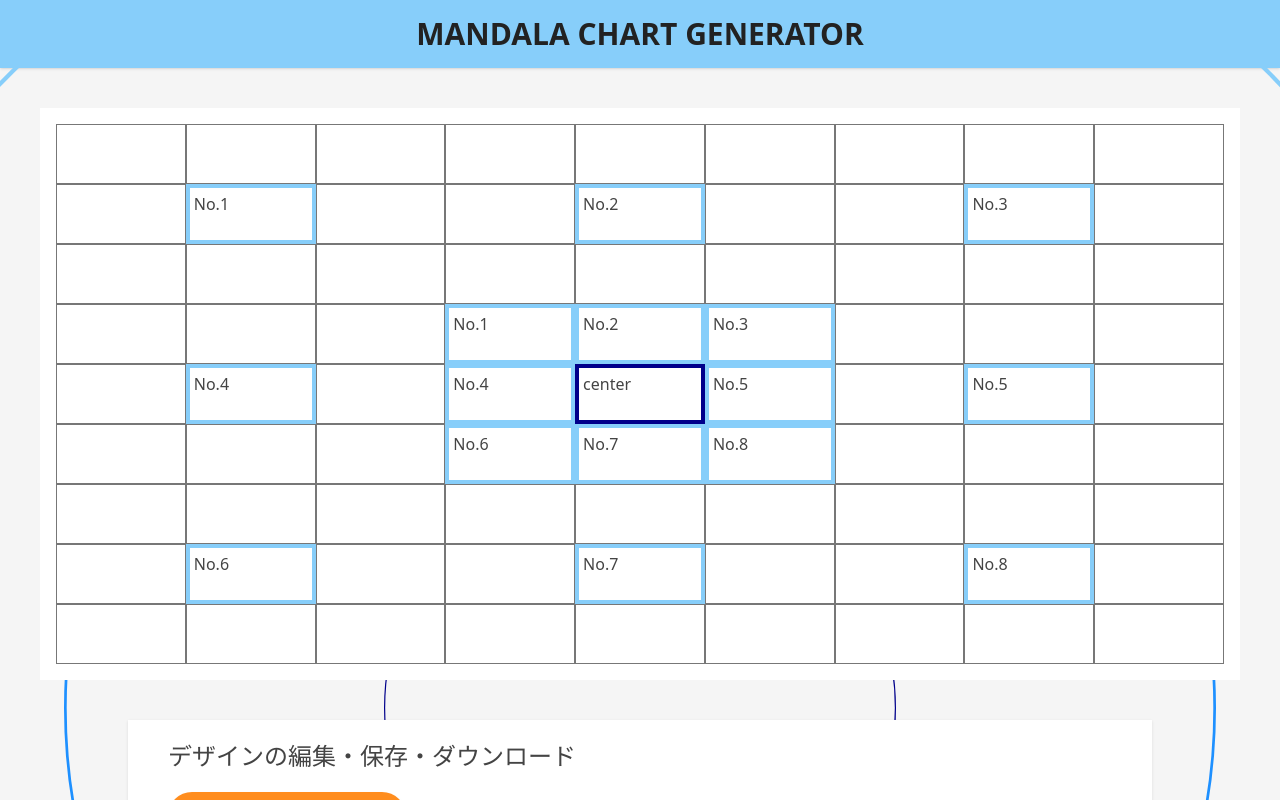
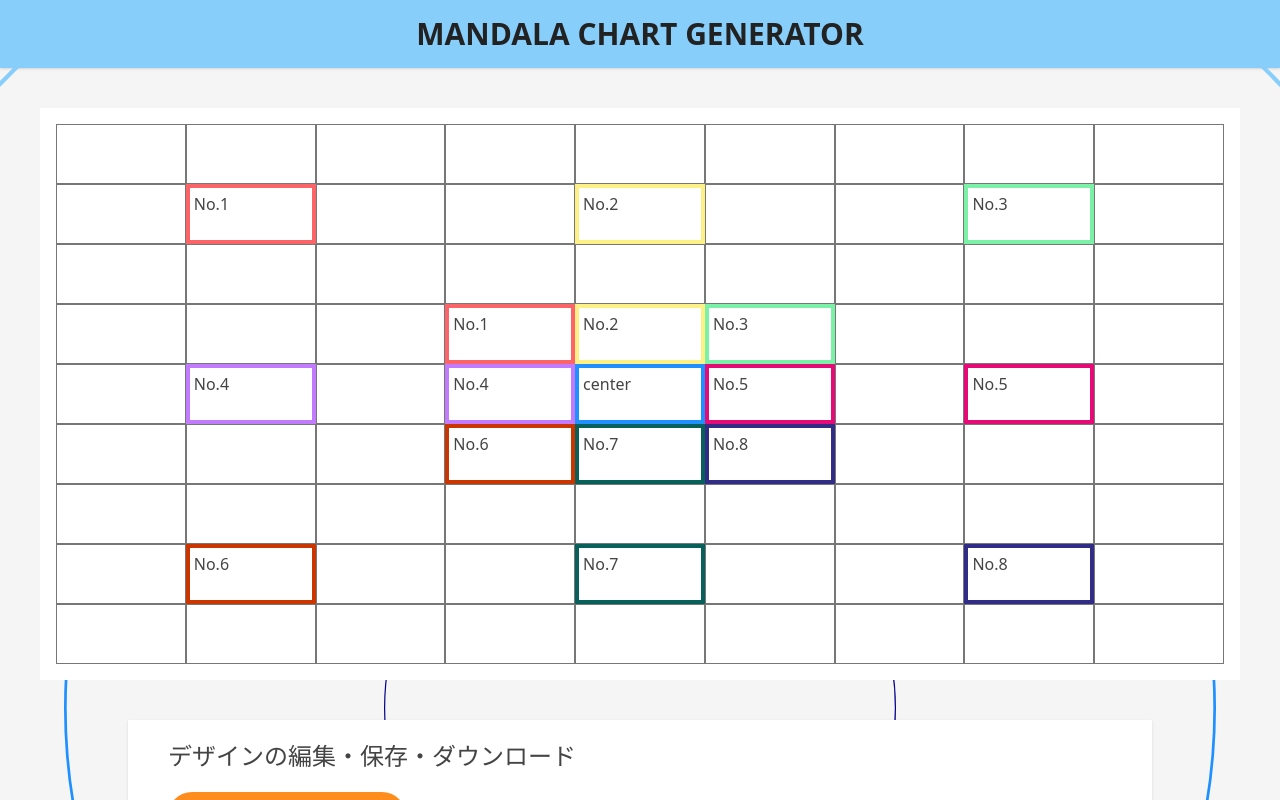
Before and after one commit to kapibara99/mandala_chart, a React (Vite) app: page / in a window 1280 px wide. Shown: the top 800 px of the page. Built offline with nearby package versions, Linux system fonts and the light colour scheme.

Commit message:
set cell category colors

```diff
--- a/src/components/chart/chart.default.ts
+++ b/src/components/chart/chart.default.ts
@@ -2,9 +2,31 @@ import { ChartStyle, MandalaCellProps } from "./chart";
 
 export const CHART_MAIN_ID = "chart-main";
 
-export const CHART_COLORS = [
-  ""
-]
+export const CHART_COLORS = ["border-[#fd6467]", "border-[#fdf085]", "border-[#7bf1a7]", "border-[#c27aff]", "border-[#2a90ff]", "border-[#e60a76]", "border-[#ca3500]", "border-[#07605a]", "border-[#312c85]"];
+export function getCategoryColorFromZahyou(zahyou: [number, number]) {
+  function checker(z: number, val: number) {
+    return z == val;
+  }
+  if ((checker(zahyou[0], 1) && (zahyou[1] === 1)) || (checker(zahyou[0], 3) && (zahyou[1] === 3))) {
+    return CHART_COLORS[0];
+  } else if ((checker(zahyou[0], 1) && (zahyou[1] === 4)) || (checker(zahyou[0], 3) && (zahyou[1] === 4))) {
+    return CHART_COLORS[1];
+  } else if ((checker(zahyou[0], 1) && (zahyou[1] === 7)) || (checker(zahyou[0], 3) && (zahyou[1] === 5))) {
+    return CHART_COLORS[2];
+  } else if ((checker(zahyou[0], 4) && (zahyou[1] === 1)) || (checker(zahyou[0], 4) && (zahyou[1] === 3))) {
+    return CHART_COLORS[3];
+  } else if ((checker(zahyou[0], 4) && (zahyou[1] === 5)) || (checker(zahyou[0], 4) && (zahyou[1] === 7))) {
+    return CHART_COLORS[5];
+  } else if ((checker(zahyou[0], 5) && (zahyou[1] === 3)) || (checker(zahyou[0], 7) && (zahyou[1] === 1))) {
+    return CHART_COLORS[6];
+  } else if ((checker(zahyou[0], 5) && (zahyou[1] === 4)) || (checker(zahyou[0], 7) && (zahyou[1] === 4))) {
+    return CHART_COLORS[7];
+  } else if ((checker(zahyou[0], 5) && (zahyou[1] === 5)) || (checker(zahyou[0], 7) && (zahyou[1] === 7))) {
+    return CHART_COLORS[8];
+  }
+  return CHART_COLORS[4];
+}
+
 export const DEFAULT_BG_COLOR = "#000000";
 export const DEFAULT_FONT_COLOR = "#000000";
 
--- a/src/components/chart/chartCell.tsx
+++ b/src/components/chart/chartCell.tsx
@@ -1,6 +1,6 @@
 import { ChangeEvent, FocusEvent, MouseEvent, useEffect, useRef, useState } from "react";
 import { MandalaCellProps } from "./chart";
-import { getSameValueZahyou } from "./chart.default";
+import { getCategoryColorFromZahyou, getSameValueZahyou } from "./chart.default";
 
 export default function MandalaCell({ cellType, value, isFocused, zahyou }: MandalaCellProps) {
   const inputRef = useRef<HTMLTextAreaElement>(null);
@@ -62,9 +62,9 @@ export default function MandalaCell({ cellType, value, isFocused, zahyou }: Mand
           cellFocused
             ? "border-attention border-4 -border-offset-4 z-4" // focused style
             : cellType == "title"
-            ? "border-main-strong border-4 -border-offset-4 z-3" // main title cell
+            ? "border-main border-4 -border-offset-4 z-3" // main title cell
             : cellType == "subTitle"
-            ? "border-main-light border-4 -border-offset-4 z-2" // sub title cell
+            ? `${getCategoryColorFromZahyou(zahyou)} border-4 -border-offset-4 z-2` // sub title cell
             : "border-base-line border" // item cell
         }`}
         tabIndex={-1}
```
